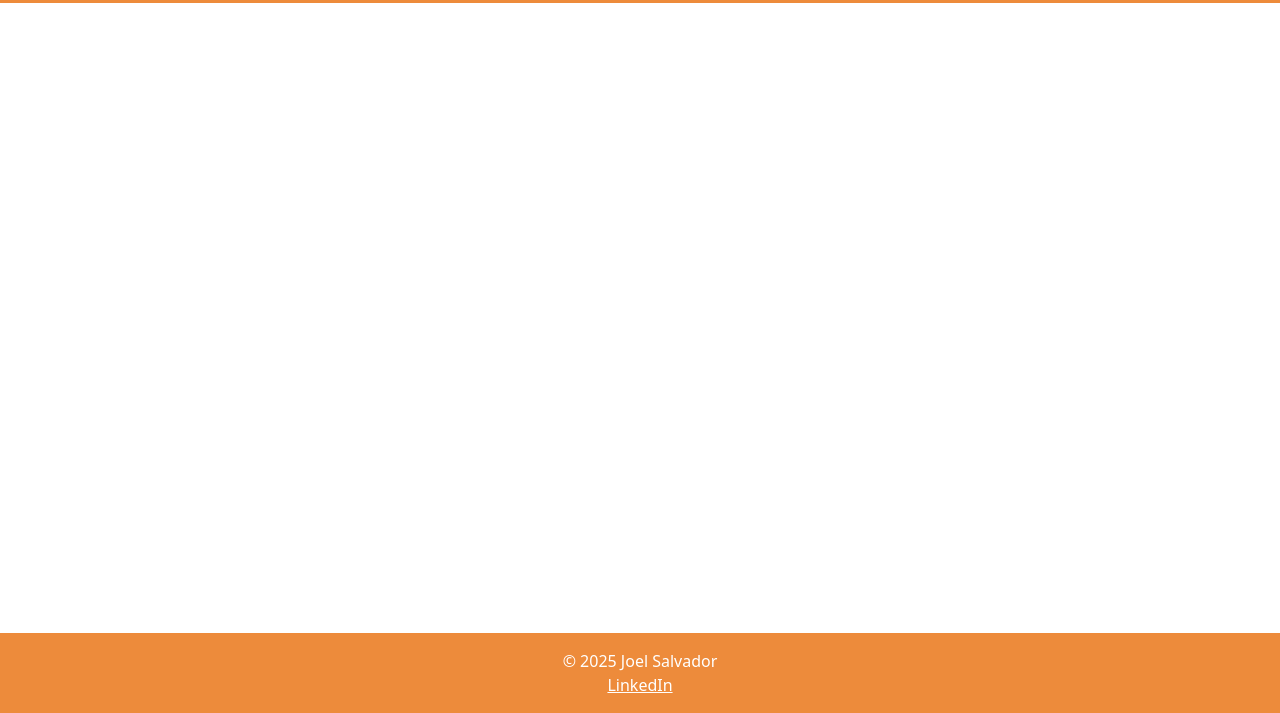
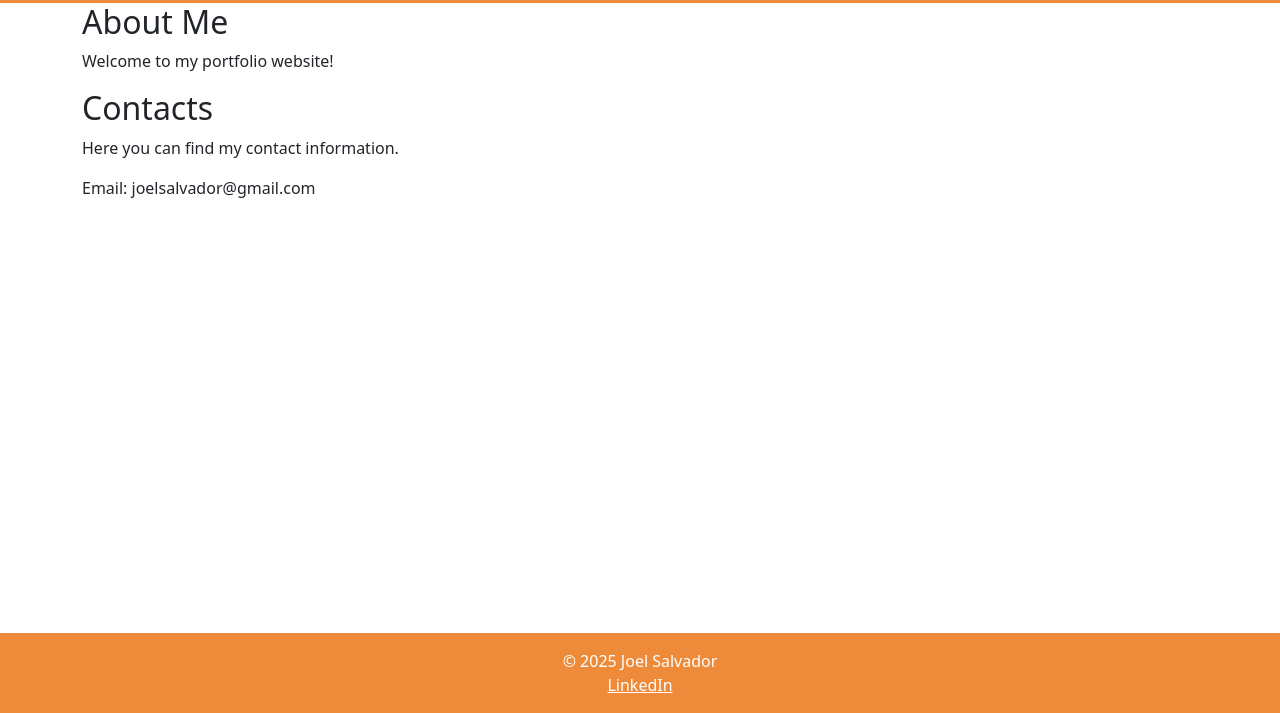
Before and after one commit to Joel-Salvador/Portfolio-JoSal-HTML, a plain HTML site: page index.html in a window 1280 px wide. Shown: the part 87-800 px from the top of the page. Drawn offline with nearby package versions, Linux system fonts and the light colour scheme; files that its build step writes are made by us from their sources.

Commit message:
Columns attempt, not working

```diff
--- a/index.html
+++ b/index.html
@@ -36,7 +36,22 @@
     </div>
   </nav>
 
+  <!-- ---------- MAIN CONTENT ---------- -->
 
+  <div class = "container">
+
+    <div class = "col"> <!-- Left Column -->
+      <h2>About Me</h2>
+      <p>Welcome to my portfolio website!</p>
+    </div>
+
+    <div class = "col"> <!-- Right Column -->
+      <h2>Contacts</h2>
+      <p>Here you can find my contact information.</p>
+      <p>Email: joelsalvador@gmail.com</p>
+    </div>
+
+  </div>
 
   <!-- ---------- FOOTER ---------- -->
     <footer class="text-white text-center py-3 mt-auto" style="background-color: #ed8b3b;">
```
Also changed, not shown: assets/css/styles.css (line endings or trailing spaces).
